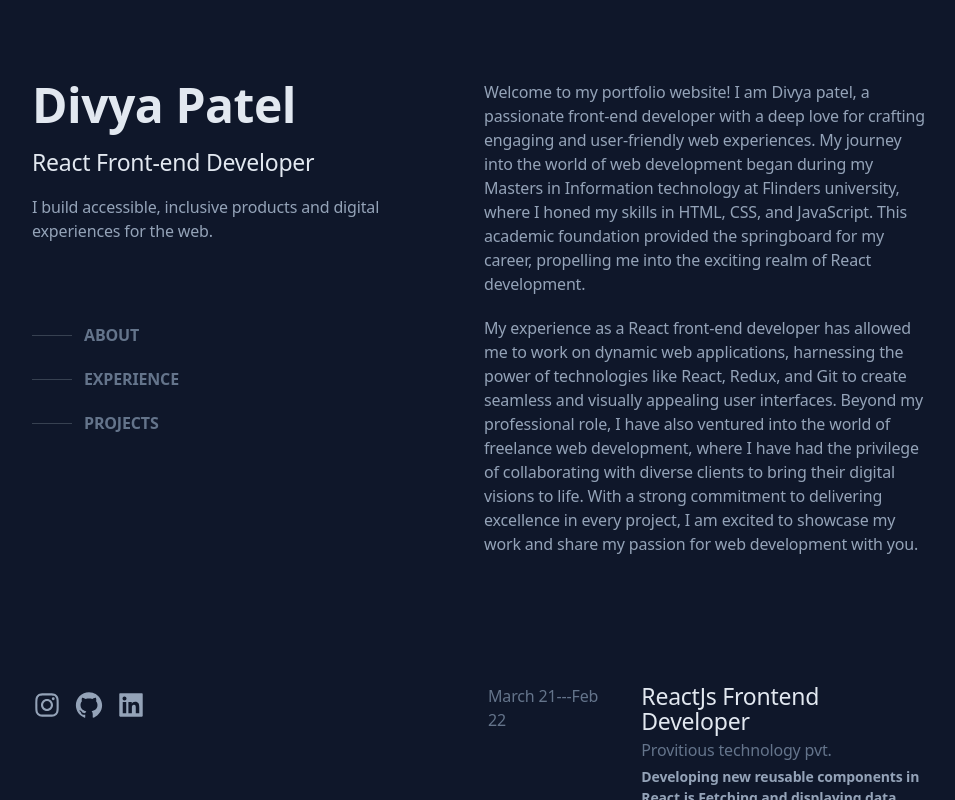
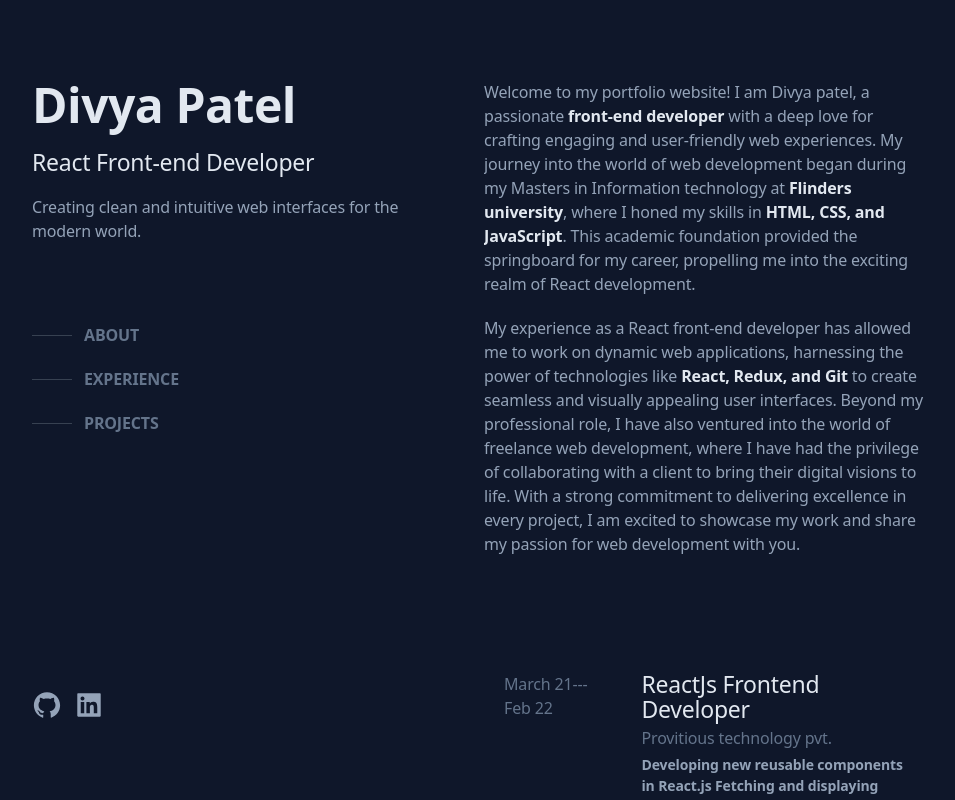
Before and after one commit to Divyapatel417/new-portfolio, a React (Create React App) app: page / in a window 1280 px wide. Shown: the whole page, without its empty margins (160-1115 px from the left). Built offline with nearby package versions, Linux system fonts and the light colour scheme.

Commit message:
few small changes

```diff
--- a/src/components/About.js
+++ b/src/components/About.js
@@ -4,10 +4,13 @@ import { AboutData } from "../config/staticdata";
 const About = () => {
   return (
     <div className="flex-row grid gap-y-5">
-      {AboutData.map(value=>{
-        return(<p className="text-base text-darktext ">
-        {value}
-      </p>)
+      {AboutData.map((value) => {
+        return (
+          <p
+            className="text-base text-darktext "
+            dangerouslySetInnerHTML={{ __html: value }}
+          ></p>
+        );
       })}
     </div>
   );
--- a/src/components/Experience.js
+++ b/src/components/Experience.js
@@ -3,9 +3,11 @@ import { ExperienceData } from "../config/staticdata";
 
 const Experience = () => {
   return (
-   <>        {ExperienceData.map((exp)=>{
-          return(
-            <div className="p-3 mt-4 sm:mt-7 sm:p-1 flex lg:flex-row sm:flex-col  group hover:drop-shadow-md hover:bg-slate-800/50">
+    <>
+      {ExperienceData.map((exp) => {
+        return (
+          <div className=" mb-3 p-4 group hover:shadow-md hover:bg-slate-800/50  hover:shadow-greentext rounded-lg">
+            <div className="lg:mt-0 sm:mt-4 sm:p-1 flex lg:flex-row sm:flex-col  ">
               <div className="lg:mr-6 lg:w-1/3 sm:w-2/3 sm:pr-2 sm:ml-0 ml-3">
                 <p className="text-base text-darkertext">{exp.time}</p>
               </div>
@@ -13,15 +15,10 @@ const Experience = () => {
                 <p className="text-lg group-hover:text-greentext text-brighttext ">
                   {exp.title}
                 </p>
-        <p className=" mt-1 text-base text-darkertext">
-          {exp.company}
-        </p>
-        <p className="  mt-1  text-sm text-darktext ">
-            {exp.desc}
-        </p>
+                <p className=" mt-1 text-base text-darkertext">{exp.company}</p>
+                <p className="  mt-1  text-sm text-darktext ">{exp.desc}</p>
                 <ul className=" mt-2 flex flex-wrap text-sm text-greentext">
-          {exp.skills.map(
-            (value) => {
+                  {exp.skills.map((value) => {
                     return (
                       <li className="mt-2 mr-1.5">
                         <div className="flex items-center rounded-full bg-teal-400/10 px-3 py-1 text-xs font-medium leading-5 text-teal-300 ">
@@ -29,16 +26,14 @@ const Experience = () => {
                         </div>
                       </li>
                     );
-            }
-          )}
+                  })}
                 </ul>
               </div>
             </div>
-          )})
-        }
-
+          </div>
+        );
+      })}
     </>
-
   );
 };
 export default Experience;
--- a/src/components/Introduction.js
+++ b/src/components/Introduction.js
@@ -4,8 +4,7 @@ const Introduction = () => {
       <p className="text-xl text-brighttext ">Divya Patel</p>
       <p className="text-lg text-brighttext">React Front-end Developer</p>
       <p className="text-base text-darktext max-w-sm">
-        I build accessible, inclusive products and digital experiences for the
-        web.
+        Creating clean and intuitive web interfaces for the modern world.
       </p>
     </div>
   );
--- a/src/components/Links.js
+++ b/src/components/Links.js
@@ -1,19 +1,29 @@
 import React from "react";
-import { AiOutlineInstagram } from "react-icons/ai";
+// import { AiOutlineInstagram } from "react-icons/ai";
 import { AiFillGithub } from "react-icons/ai";
 import { AiFillLinkedin } from "react-icons/ai";
 
 const Links = () => {
   return (
     <div className="flex flex-row gap-3 max-w-sm">
-      <div className="text-darktext hover:text-brighttext">
-        <AiOutlineInstagram size="30px" />{" "}
+      <div
+        className="text-darktext hover:text-brighttext"
+        onClick={() => {
+          window.open("https://github.com/Divyapatel417", "_newtab");
+        }}
+      >
+        <span>
+          <AiFillGithub size="30px" />
+        </span>
       </div>
-      <div className="text-darktext hover:text-brighttext">
-        <AiFillGithub size="30px" />{" "}
-      </div>
-      <div className="text-darktext hover:text-brighttext">
-        <AiFillLinkedin size="30px" />{" "}
+      <div
+        className="text-darktext hover:text-brighttext"
+        onClick={() => {
+          window.open(
+            "https://www.linkedin.com/in/divya-patel-b41b6b177/","_newtab");
+        }}
+      >
+        <AiFillLinkedin size="30px" />
       </div>
     </div>
   );
--- a/src/config/staticdata.js
+++ b/src/config/staticdata.js
@@ -2,53 +2,49 @@ import myportfolio from "../assets/myportfolio.png";
 import tasklist from "../assets/tasklist.png";
 import edgetech from "../assets/edgetech.png";
 export const ExperienceData = [
-
   {
-      time:'March 21---Feb 22',
-      title: 'ReactJs Frontend Developer',
-      company:'Provitious technology pvt.',
-      desc: 'Developing new reusable components in React.js Fetching and displaying data from API.Creating Responsive components for mobile and desktop users. Created multiple Reusable components with HTML, CSS3, JavaScript. Used Redux to manage all states in project. ',
-      skills:['ReactJs','Html','Css','git','redux','javascript']
+    time: "March 21---Feb 22",
+    title: "ReactJs Frontend Developer",
+    company: "Provitious technology pvt.",
+    desc: "Developing new reusable components in React.js Fetching and displaying data from API.Creating Responsive components for mobile and desktop users. Created multiple Reusable components with HTML, CSS3, JavaScript. Used Redux to manage all states in project. ",
+    skills: ["ReactJs", "Html", "Css", "git", "redux", "javascript"],
   },
   {
-      time:'Apr 20---July 20',
-      title: 'Freelance',
-      company:'Linkedin',
-      desc: 'I have developed and enhanced the company s website You can explore it at https://www.edgetech.studio/ ',
-      skills:['ReactJs','Html','Css','git','javascript']
+    time: "Apr 20---July 20",
+    title: "Freelance",
+    company: "Linkedin",
+    desc: "I have developed and enhanced the company s website You can explore it at https://www.edgetech.studio/ ",
+    skills: ["ReactJs", "Html", "Css", "git", "javascript"],
   },
   {
-      time:'Sept 19---Feb 20',
-      title: 'Machine learning Intern',
-      company:'Bhaskaracharya National Institute for Space Applications',
-      desc: 'We tackle every problem with full energy and enthusiasm, and always exceed expectations.',
-      skills:['python','maths']
+    time: "Sept 19---Feb 20",
+    title: "Machine learning Intern",
+    company: "Bhaskaracharya National Institute for Space Applications",
+    desc: "We tackle every problem with full energy and enthusiasm, and always exceed expectations.",
+    skills: ["python", "Data Modeling", "Applied Mathematics"],
   },
-
 ];
 export const AboutData = [
-       'Welcome to my portfolio website! I am Divya patel, a passionate front-end developer with a deep love for crafting engaging and user-friendly web experiences. My journey into the world of web development began during my Masters in Information technology at Flinders university, where I honed my skills in HTML, CSS, and JavaScript. This academic foundation provided the springboard for my career, propelling me into the exciting realm of React development.',
-        'My experience as a React front-end developer has allowed me to work on dynamic web applications, harnessing the power of technologies like React, Redux, and Git to create seamless and visually appealing user interfaces. Beyond my professional role, I have also ventured into the world of freelance web development, where I have had the privilege of collaborating with diverse clients to bring their digital visions to life. With a strong commitment to delivering excellence in every project, I am excited to showcase my work and share my passion for web development with you.'
-
+  'Welcome to my portfolio website! I am Divya patel, a passionate <span class="font-semibold text-brighttext">front-end developer</span> with a deep love for crafting engaging and user-friendly web experiences. My journey into the world of web development began during my Masters in Information technology at  <span class="font-semibold text-brighttext">Flinders university</span>, where I honed my skills in  <span class="font-semibold text-brighttext">HTML, CSS, and JavaScript</span>. This academic foundation provided the springboard for my career, propelling me into the exciting realm of React development.',
+  'My experience as a React front-end developer has allowed me to work on dynamic web applications, harnessing the power of technologies like  <span class="font-semibold text-brighttext">React, Redux, and Git</span> to create seamless and visually appealing user interfaces. Beyond my professional role, I have also ventured into the world of freelance web development, where I have had the privilege of collaborating with a client to bring their digital visions to life. With a strong commitment to delivering excellence in every project, I am excited to showcase my work and share my passion for web development with you.',
 ];
-  export const ProjectsData=[
+export const ProjectsData = [
   {
-      title: 'EdgeTech company site',
-      desc: 'I collaborated with the company\'s designer to revamp and modernize their website, enhancing its visual appeal and user experience. ',
-      imgsrc:edgetech,
-      skills:['ReactJs','Html','Scss','git','javascript']
+    title: "EdgeTech company site",
+    desc: "I collaborated with the company's designer to revamp and modernize their website, enhancing its visual appeal and user experience. ",
+    imgsrc: edgetech,
+    skills: ["ReactJs", "Html", "Scss", "git", "javascript"],
   },
   {
-      title: 'My portfolio',
-      desc: 'I\'ve developed my portfolio website as a way to refine and showcase my React skills. the source code is available at "https://github.com/Divyapatel417/new-portfolio" ',
-      imgsrc:myportfolio,
-      skills:['ReactJs','Html','Tailwind css','git','javascript']
+    title: "My portfolio",
+    desc: "I've developed my portfolio website as a way to refine and showcase my React skills. the source code is available at https://github.com/Divyapatel417/new-portfolio ",
+    imgsrc: myportfolio,
+    skills: ["ReactJs", "Html", "Tailwind css", "git", "javascript"],
   },
   {
-      title: 'Task list manager',
+    title: "Task list manager",
     desc: 'Collaborated with a team of three peers to design and develop an innovative task list management website equipped with a range of features including tasks, priorities, flags, groups, and projects. The tasklist aslo had feature of searching, filtering and sorting." ',
-      imgsrc:tasklist,
-      skills:['Html','css','git','javascript']
-    }
-
+    imgsrc: tasklist,
+    skills: ["Html", "css", "git", "javascript"],
+  },
 ];
--- a/tailwind.config.js
+++ b/tailwind.config.js
@@ -60,9 +60,10 @@ module.exports = {
         greentext: "#5eead4",
         darkertext: "#64748b",
       },
-      dropShadow: {
-        md: "0 25px 25px rgba(0, 0, 0, 0.25)",
-      },
+      boxShadow: {
+        'md': '0px 12px 22px -25px rgba(0, 0, 0, 0.4)',
+      }
+
     },
   },
   plugins: [],
```
Also changed, not shown: src/App.js (+18 -13 lines), src/components/Projects.js (+12 -15 lines). Lines whose indentation alone changed are shown as unchanged.
